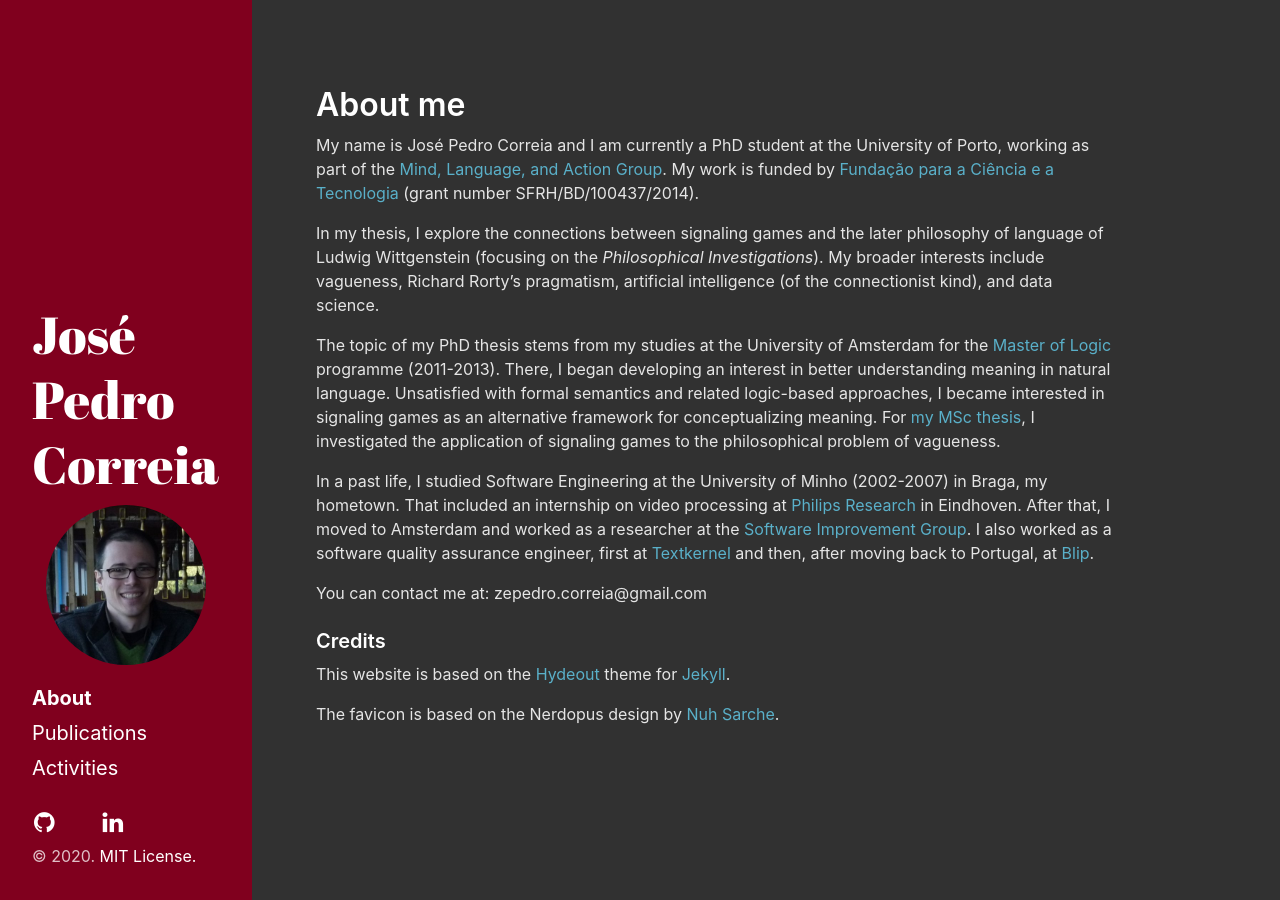
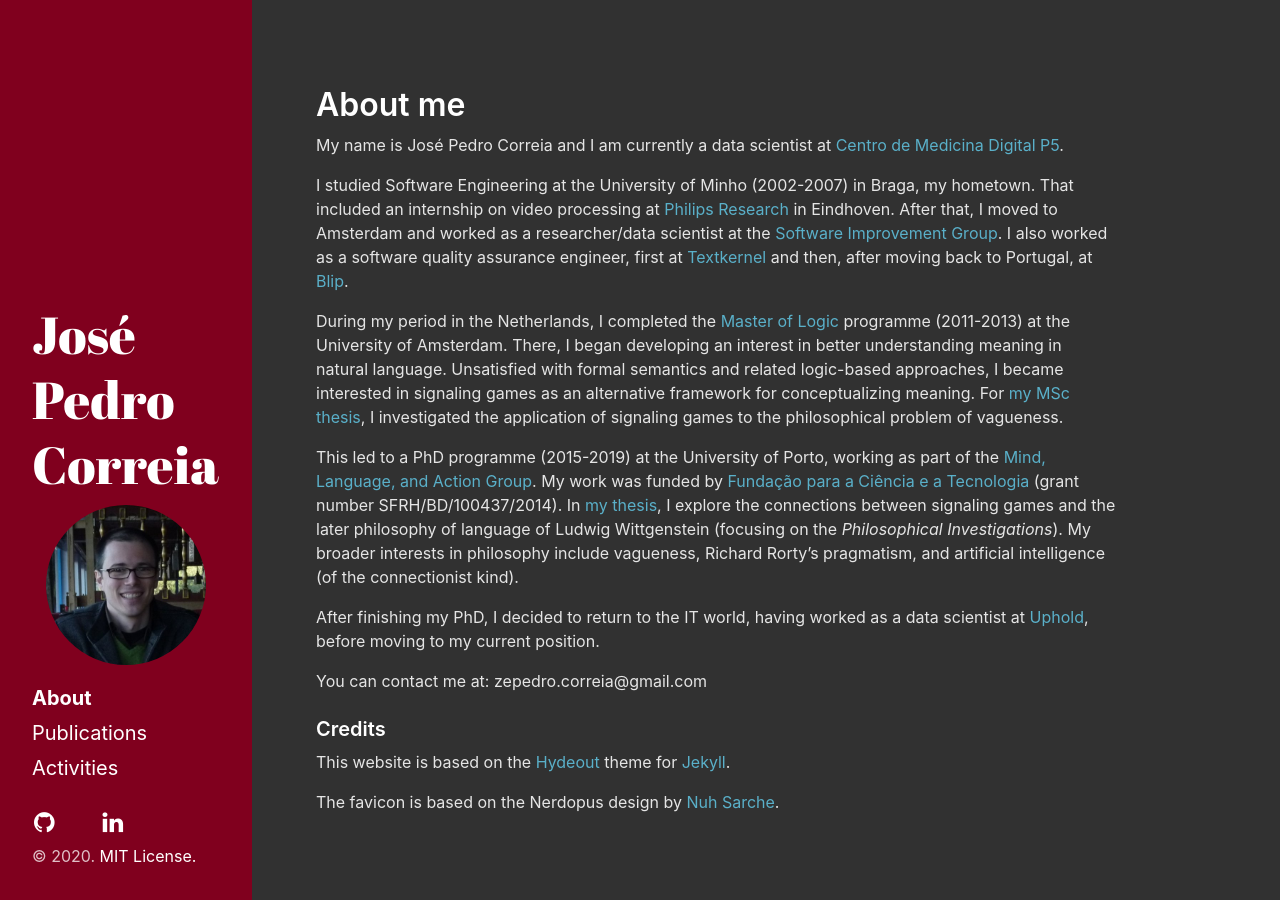
Before and after one commit to josepedrocorreia/josepedrocorreia.github.io, a Jekyll site: the page built from index.md, in a window 1280 px wide. Built offline with Jekyll 4.4.1, drawn with Linux system fonts in a browser that asks for light colours; nearby versions of some CDN libraries; some web fonts are replaced; a style sheet for code colours, icons or effects is not loaded.

Commit message:
Update summary and add PhD thesis in publication list

```diff
--- a/index.md
+++ b/index.md
@@ -5,13 +5,16 @@ title: Home
 
 # About me
 
-My name is José Pedro Correia and I am currently a PhD student at the University of Porto, working as part of the [Mind, Language, and Action Group](https://mlag.up.pt/). My work is funded by [Fundação para a Ciência e a Tecnologia](http://www.fct.pt/) (grant number SFRH/BD/100437/2014).
+My name is José Pedro Correia and I am currently a data scientist at [Centro de Medicina Digital P5](https://www.p5.pt/).
 
-In my thesis, I explore the connections between signaling games and the later philosophy of language of Ludwig Wittgenstein (focusing on the _Philosophical Investigations_). My broader interests include vagueness, Richard Rorty's pragmatism, artificial intelligence (of the connectionist kind), and data science.
+I studied Software Engineering at the University of Minho (2002-2007) in Braga, my hometown. That included an internship on video processing at [Philips Research](https://www.philips.com/a-w/research/home.html) in Eindhoven. After that, I moved to Amsterdam and worked as a researcher/data scientist at the [Software Improvement Group](https://www.sig.eu/). I also worked as a software quality assurance engineer, first at [Textkernel](https://www.textkernel.com/) and then, after moving back to Portugal, at [Blip](https://blip.pt/).
 
-The topic of my PhD thesis stems from my studies at the University of Amsterdam for the [Master of Logic](http://www.illc.uva.nl/MScLogic/) programme (2011-2013). There, I began developing an interest in better understanding meaning in natural language. Unsatisfied with formal semantics and related logic-based approaches, I became interested in signaling games as an alternative framework for conceptualizing meaning. For [my MSc thesis](http://arno.uva.nl/document/499282), I investigated the application of signaling games to the philosophical problem of vagueness.
+During my period in the Netherlands, I completed the [Master of Logic](http://www.illc.uva.nl/MScLogic/) programme (2011-2013) at the University of Amsterdam. There, I began developing an interest in better understanding meaning in natural language. Unsatisfied with formal semantics and related logic-based approaches, I became interested in signaling games as an alternative framework for conceptualizing meaning. For [my MSc thesis](http://arno.uva.nl/document/499282), I investigated the application of signaling games to the philosophical problem of vagueness.
 
-In a past life, I studied Software Engineering at the University of Minho (2002-2007) in Braga, my hometown. That included an internship on video processing at [Philips Research](https://www.philips.com/a-w/research/home.html) in Eindhoven. After that, I moved to Amsterdam and worked as a researcher at the [Software Improvement Group](https://www.sig.eu/). I also worked as a software quality assurance engineer, first at [Textkernel](https://www.textkernel.com/) and then, after moving back to Portugal, at [Blip](https://blip.pt/).
+This led to a PhD programme (2015-2019) at the University of Porto, working as part of the [Mind, Language, and Action Group](https://mlag.up.pt/). My work was funded by [Fundação para a Ciência e a Tecnologia](http://www.fct.pt/) (grant number SFRH/BD/100437/2014). In [my thesis](https://hdl.handle.net/10216/126715), I explore the connections between signaling games and the later philosophy of language of Ludwig Wittgenstein (focusing on the _Philosophical Investigations_). My broader interests in philosophy include vagueness, Richard Rorty's pragmatism, and artificial intelligence (of the connectionist kind).
+
+After finishing my PhD, I decided to return to the IT world, having worked as a data scientist at [Uphold](https://uphold.com/), before moving to my current position.
+
 
 You can contact me at: zepedro.correia<span class="at-sign">gmail.com</span>
 
```
Also changed, not shown: publications.md (+2 -0 lines).
